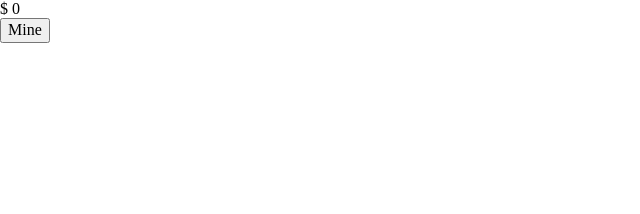
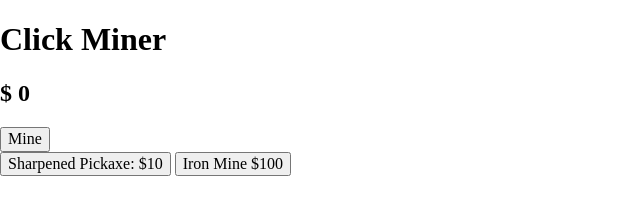
Before and after one commit to Adam-Isaak-dev/clicker-game, a plain HTML site: page index.html in a window 1280 px wide. Shown: the whole page, without its empty margins (0-640 px from the left). Drawn offline with Linux system fonts and the light colour scheme.

Commit message:
Reformat page

```diff
--- a/index.html
+++ b/index.html
@@ -11,12 +11,15 @@
 <body>
   <div class="container">
     <div class="top">
-      <div>$ <span id="money">0</span></div>
+      <h1>Click Miner</h1>
+      <h2>$ <span id="money">0</span></h2>
     </div>
     <div class="control">
       <button id="clicker">Mine</button>
     </div>
     <div class="upgrades">
+      <button id="pick-0">Sharpened Pickaxe: $10</button>
+      <button id="mine-0">Iron Mine $100</button>
     </div>
   </div>
 </body>
```
